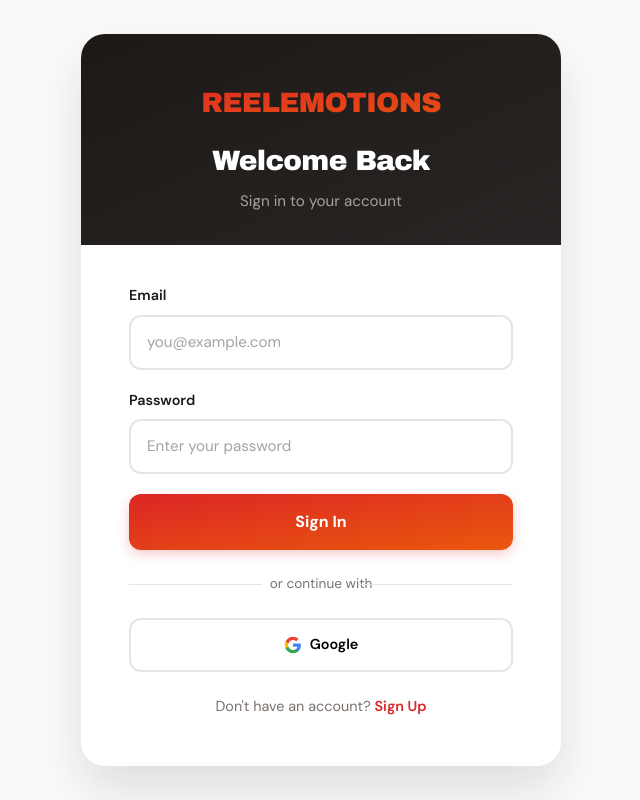
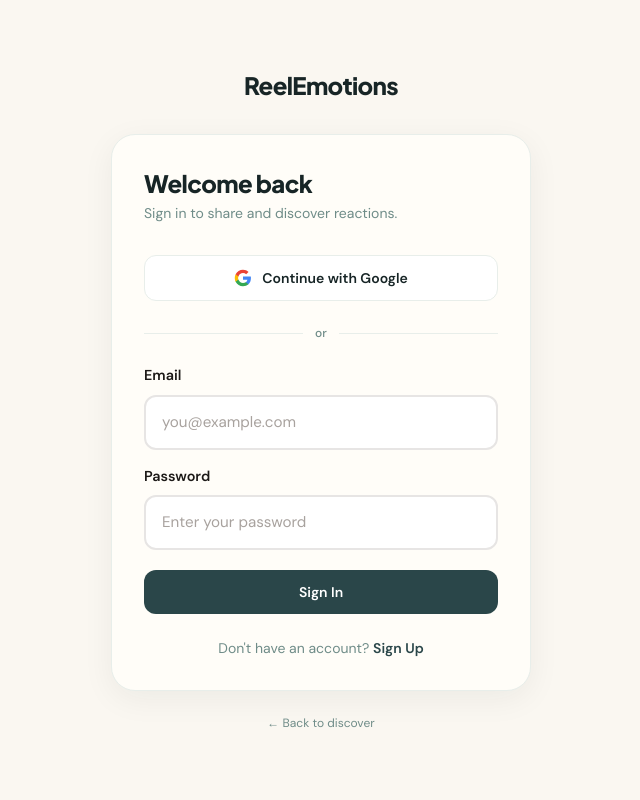
Before and after one commit to hanluu1/movie-app, a Next.js app: page /login in a window 1280 px wide. Shown: the whole page, without its empty margins (319-959 px from the left). Built offline with nearby package versions, Linux system fonts and the light colour scheme; no server answers.

Commit message:
feat: enhance login page UI and add navigation link to discover page

```diff
--- a/src/app/(auth)/login/page.tsx
+++ b/src/app/(auth)/login/page.tsx
@@ -6,7 +6,7 @@ import { supabase } from '@/lib/supabaseClient';
 import { getRedirect } from '@/utils/getRedirect';
 import GoogleIcon from '@/components/ui/google-icon';
 import FormField from '@/components/ui/form-field';
-
+import Link from 'next/link';
 
 export default function AuthPage () {
   const [email, setEmail] = useState('');
@@ -18,7 +18,6 @@ export default function AuthPage () {
 
   useEffect(() => {
     const { data: listener } = supabase.auth.onAuthStateChange(async (event, session) => {
-      // Only auto-redirect on the login page if user is already fully signed in with a profile
       if (event === 'SIGNED_IN' && session?.user) {
         try {
           const user = session.user;
@@ -28,9 +27,7 @@ export default function AuthPage () {
             .eq('id', user.id)
             .maybeSingle();
           if (profileError) console.error('Profile fetch error:', profileError.message);
-          if (profileData?.username) {
-            router.push(getRedirect());
-          }
+          if (profileData?.username) router.push(getRedirect());
         } catch (err) {
           console.error('Error checking profile on sign-in:', err);
         }
@@ -43,7 +40,6 @@ export default function AuthPage () {
     const { data, error } = await supabase.auth.signInWithPassword({ email, password });
     if (error) { setError(error.message); return; }
     if (!data.user) { setError('User not found'); return; }
-
     const { data: profileData, error: profileError } = await supabase
       .from('profiles').select('username').eq('id', data.user.id).maybeSingle();
     if (profileError) { console.error('Profile fetch error:', profileError.message); return; }
@@ -51,7 +47,6 @@ export default function AuthPage () {
       router.push(`/complete-profile?redirect=${encodeURIComponent(getRedirect())}`);
       return;
     }
-    // onAuthStateChange handles redirect to / when profile is complete
   };
 
   const handleSignup = async () => {
@@ -84,42 +79,53 @@ export default function AuthPage () {
   const switchMode = () => { setIsLogin(prev => !prev); setError(''); };
 
   return (
-    <div
-      className="font-dm-sans min-h-screen flex items-center justify-center p-8 bg-stone-50"
-    >
-      <div
-        className="bg-white rounded-3xl w-full max-w-[480px] overflow-hidden shadow-[0_24px_48px_rgba(28,25,23,0.12)]"
-      >
+    <div className="font-dm-sans min-h-screen bg-[#FAF7F1] flex items-center justify-center p-6">
 
-        {/* Header */}
-        {isLogin ? (
-          <div
-            className="px-6 sm:px-12 pt-12 pb-8 text-center bg-gradient-to-br from-stone-900 to-stone-800"
+      <div className="w-full max-w-[420px]">
+
+        {/* Logo */}
+        <div className="text-center mb-8">
+          <Link href="/">
+            <span className="font-plus-jakarta font-extrabold text-2xl tracking-tight text-[#172526]">
+              ReelEmotions
+            </span>
+          </Link>
+        </div>
+
+        {/* Card */}
+        <div className="bg-[#FFFDF8] border border-[#E8EEEA] rounded-3xl p-8 shadow-[0_8px_32px_rgba(23,37,38,0.06)]">
+
+          {/* Heading */}
+          <div className="mb-8">
+            <h1 className="font-plus-jakarta font-extrabold text-2xl tracking-tight text-[#172526] mb-1">
+              {isLogin ? 'Welcome back' : 'Join ReelEmotions'}
+            </h1>
+            <p className="text-sm text-[#6F8C88]">
+              {isLogin
+                ? 'Sign in to share and discover reactions.'
+                : 'Share how movies make you feel.'}
+            </p>
+          </div>
+
+          {/* Google */}
+          <button
+            type="button"
+            onClick={handleGoogleLogin}
+            className="w-full py-3 border border-[#E8EEEA] bg-white rounded-xl font-semibold text-sm text-[#172526] transition-all hover:border-[#2A4649] hover:shadow-sm flex items-center justify-center gap-2.5 mb-6"
           >
-            <div className="font-archivo-black text-[1.75rem] tracking-tight bg-gradient-to-br from-red-600 to-orange-600 bg-clip-text text-transparent mb-4">
-              REELEMOTIONS
-            </div>
-            <h1 className="font-archivo-black text-[1.75rem] text-white mb-2 tracking-tight">Welcome Back</h1>
-            <p className="text-stone-400 text-[0.95rem]">Sign in to your account</p>
+            <GoogleIcon />
+            <span>Continue with Google</span>
+          </button>
+
+          {/* Divider */}
+          <div className="relative flex items-center gap-3 mb-6">
+            <div className="flex-1 h-px bg-[#E8EEEA]" />
+            <span className="text-xs text-[#6F8C88] font-medium">or</span>
+            <div className="flex-1 h-px bg-[#E8EEEA]" />
           </div>
-        ) : (
-          <div
-            className="px-6 sm:px-12 pt-12 pb-8 text-center bg-gradient-to-br from-red-100 to-orange-200"
-          >
-            <div className="font-archivo-black text-[1.75rem] tracking-tight bg-gradient-to-br from-red-600 to-orange-600 bg-clip-text text-transparent mb-4">
-              REELEMOTIONS
-            </div>
-            <h1 className="font-archivo-black text-[1.75rem] tracking-tight mb-2 text-orange-900">
-              Become a Member
-            </h1>
-            <p className="text-[0.95rem] text-amber-800">Join early and influence other users</p>
-          </div>
-        )}
 
-        {/* Body */}
-        <div className="px-6 sm:px-12 pt-10 pb-12">
-
-          <form onSubmit={handleSubmit} className="flex flex-col gap-5">
+          {/* Form */}
+          <form onSubmit={handleSubmit} className="flex flex-col gap-4">
             {!isLogin && (
               <FormField
                 label="Username"
@@ -142,52 +148,48 @@ export default function AuthPage () {
             <FormField
               label="Password"
               type="password"
-              placeholder={isLogin ? 'Enter your password' : 'Create a strong password'}
+              placeholder={isLogin ? 'Enter your password' : 'At least 8 characters'}
               value={password}
               onChange={e => setPassword(e.target.value)}
               required
               hint={!isLogin ? 'At least 8 characters' : undefined}
             />
 
-            {error && <p className="text-red-600 text-sm">{error}</p>}
+            {error && (
+              <p className="text-sm text-rose-600 bg-rose-50 border border-rose-100 rounded-xl px-4 py-2.5">
+                {error}
+              </p>
+            )}
 
             <button
               type="submit"
-              className="w-full py-4 text-white font-bold rounded-xl text-[1rem] transition-all duration-300 hover:-translate-y-0.5 bg-gradient-to-br from-red-600 to-orange-600 shadow-[0_4px_12px_rgba(220,38,38,0.25)]"
+              className="w-full py-3 text-white font-semibold rounded-xl text-sm transition-all hover:-translate-y-0.5 hover:shadow-md bg-[#2A4649] mt-1"
             >
               {isLogin ? 'Sign In' : 'Create Account'}
             </button>
           </form>
 
-          {/* Divider */}
-          <div className="relative text-center my-6 text-[0.85rem] text-stone-500">
-            <div className="absolute top-1/2 left-0 w-[40%] h-px bg-stone-200" />
-            <span className="relative bg-white px-2">or continue with</span>
-            <div className="absolute top-1/2 right-0 w-[40%] h-px bg-stone-200" />
-          </div>
-
-          {/* Google */}
-          <button
-            type="button"
-            onClick={handleGoogleLogin}
-            className="w-full py-[0.875rem] border-2 border-stone-200 bg-white rounded-xl font-semibold text-[0.9rem] transition-all duration-300 hover:border-red-600 hover:bg-stone-50 flex items-center justify-center gap-2"
-          >
-            <GoogleIcon />
-            <span>Google</span>
-          </button>
-
           {/* Toggle */}
-          <p className="text-center mt-6 text-[0.9rem] text-stone-500">
+          <p className="text-center mt-6 text-sm text-[#6F8C88]">
             {isLogin ? "Don't have an account? " : 'Already have an account? '}
             <button
               type="button"
               onClick={switchMode}
-              className="text-red-600 font-semibold hover:text-orange-600 transition-colors duration-300"
+              className="text-[#2A4649] font-semibold hover:opacity-70 transition-opacity"
             >
               {isLogin ? 'Sign Up' : 'Sign In'}
             </button>
           </p>
+
         </div>
+
+        {/* Back link */}
+        <p className="text-center mt-6 text-xs text-[#6F8C88]">
+          <Link href="/discover" className="hover:text-[#2A4649] transition-colors">
+            ← Back to discover
+          </Link>
+        </p>
+
       </div>
     </div>
   );
```
